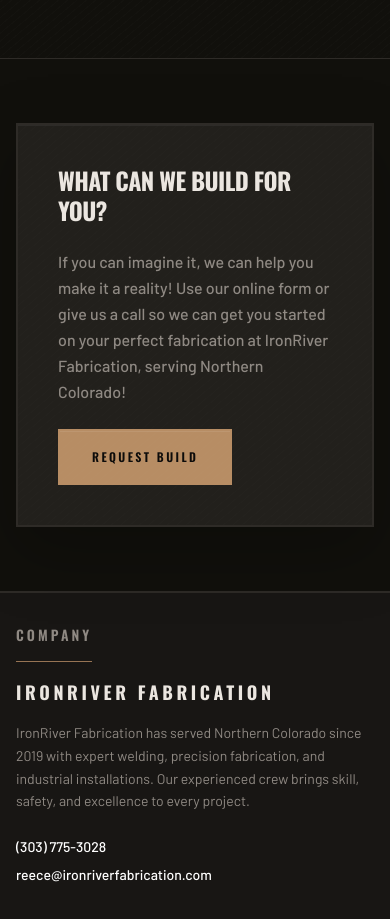
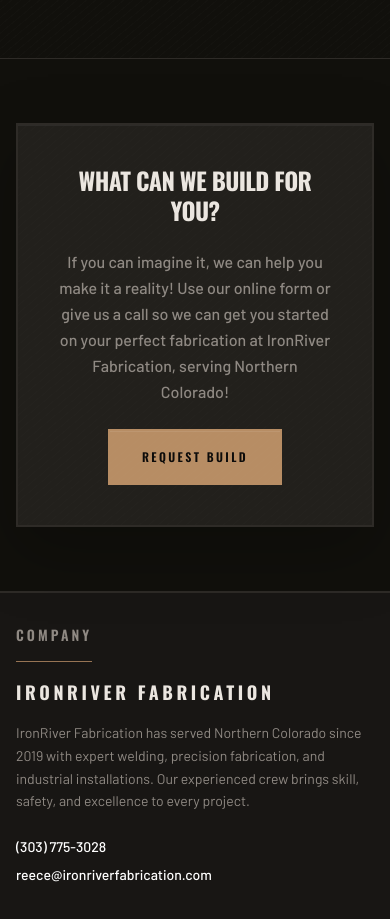
Before and after one commit to lcorbitt/ironriver-fab, a Next.js app: page / in a window 390 px wide. Shown: the part 8000-8919 px from the top of the page. Built offline with nearby package versions, Linux system fonts and the light colour scheme; no server answers.

Commit message:
Homepage updates

```diff
--- a/src/components/CtaStrip/index.tsx
+++ b/src/components/CtaStrip/index.tsx
@@ -17,14 +17,14 @@ export const CtaStrip = ({ className }: CtaStripProps) => {
           <div
             className={cn(
               ctaStripBandClasses,
-              "relative flex flex-col items-start gap-6 overflow-hidden p-10 sm:p-12 md:flex-row md:items-center md:justify-between",
+              "relative flex flex-col items-center lg:items-start gap-6 overflow-hidden p-10 sm:p-12 md:flex-row md:items-center md:justify-between",
             )}
           >
             <div
               className="pointer-events-none absolute inset-0 opacity-25 hatch-diagonal"
               aria-hidden
             />
-            <div className="relative z-10 flex w-full flex-col gap-6 md:max-w-3xl">
+            <div className="relative z-10 flex w-full flex-col gap-6 md:max-w-3xl text-center lg:text-left">
               <h2 className="font-display text-2xl font-bold uppercase leading-tight tracking-tight text-foreground sm:text-3xl">
                 {headline}
               </h2>
```
